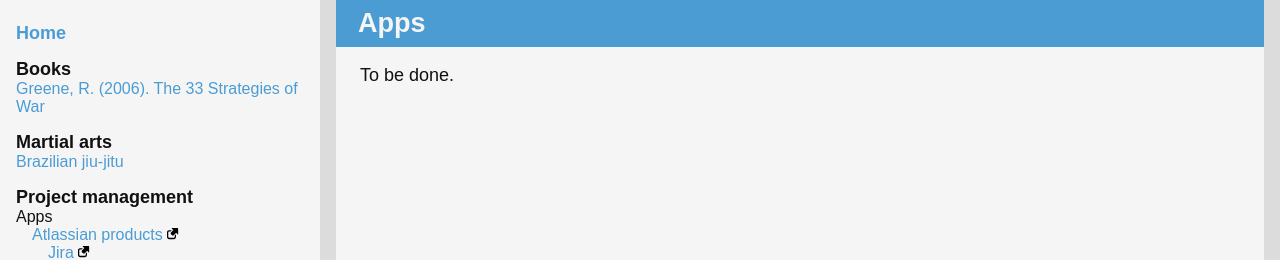
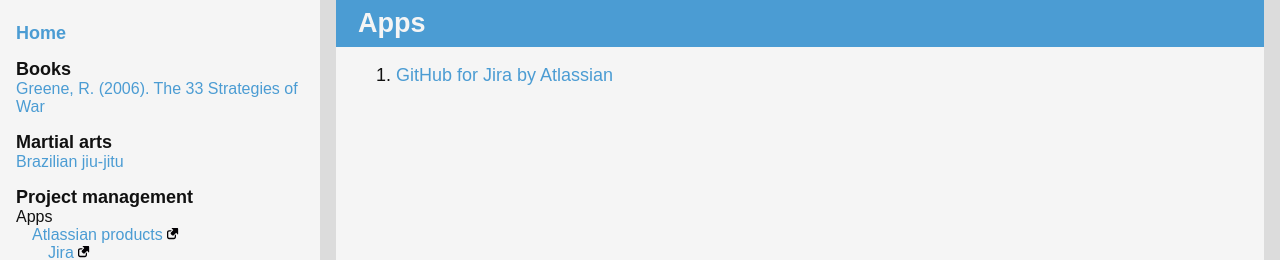
Before and after one commit to ganiulis/personal-notes, a Jekyll site: the page built from project-management/apps/atlassian/jira/apps.md, in a window 1280 px wide. Shown: the top 260 px of the page. Built offline with Jekyll 4.4.1, drawn with Linux system fonts in a browser that asks for light colours; our own code applies the rules of GitHub Pages for plain Markdown files.

Commit message:
feat: Notes

```diff
--- a/project-management/apps/atlassian/jira/apps.md
+++ b/project-management/apps/atlassian/jira/apps.md
@@ -4,4 +4,4 @@ layout: default
 
 # Apps
 
-To be done.
+1. [GitHub for Jira by Atlassian](https://marketplace.atlassian.com/apps/1219592/github-for-jira)
```
